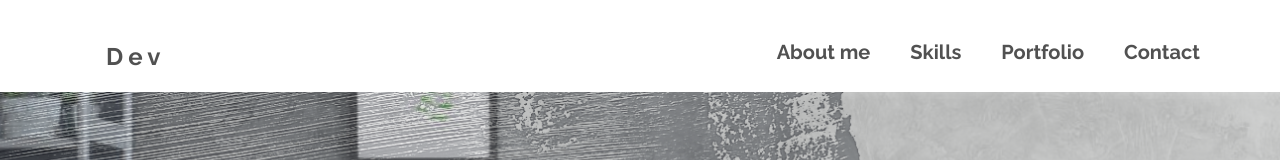
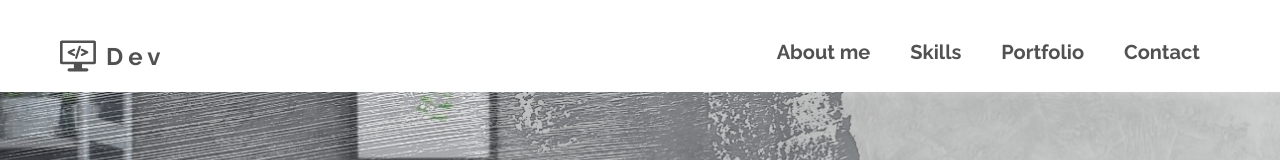
Before and after one commit to PiotrGrzy/Designer-Portfolio, a website: page index.html in a window 1280 px wide. Shown: the top 160 px of the page. Drawn offline with Linux system fonts and the light colour scheme; the site is published under a folder, as on GitHub Pages, so addresses that start at the root find nothing.

Commit message:
logo path correct

```diff
--- a/index.html
+++ b/index.html
@@ -16,7 +16,7 @@
             <nav class="header__nav">
                 <div class="header__logo">
                     <svg class="header__svg">
-                        <use xlink:href="/assets/svg/sprite.svg#logo"></use>
+                        <use xlink:href="assets/svg/sprite.svg#logo"></use>
                     </svg>
                     <span>Dev</span>
                 </div>
```
